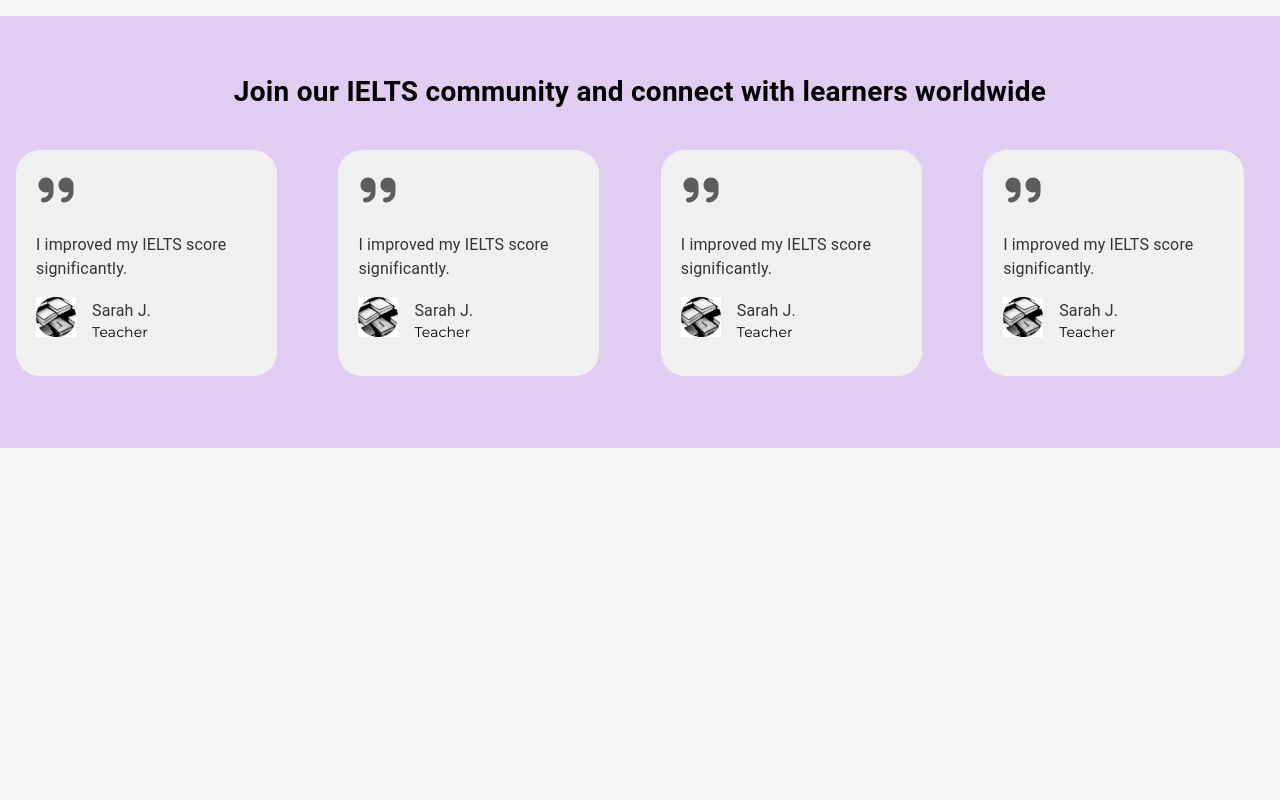
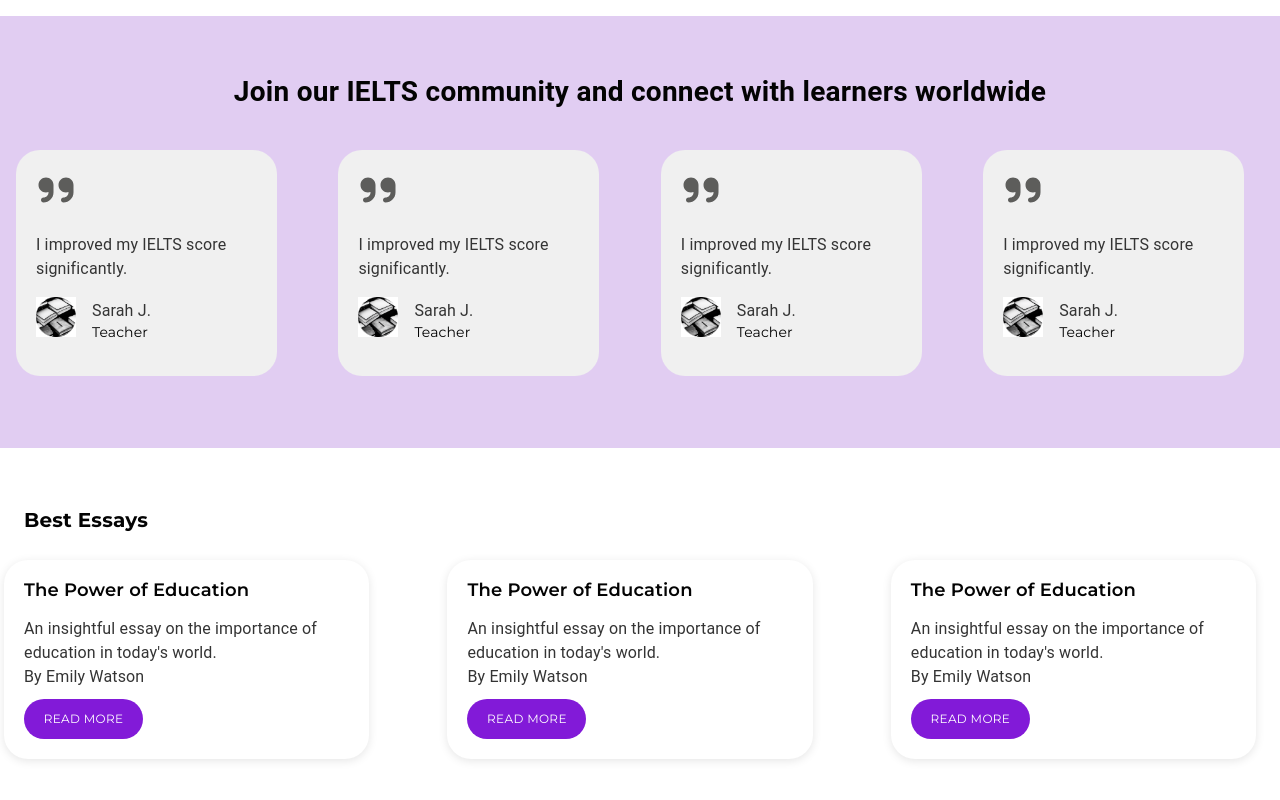
Before and after one commit to Sheeyx/ielts-master, a React (Create React App) app: page / in a window 1280 px wide. Shown: the part 1118-1918 px from the top of the page. Before the commit the page ends 1566 px from the top, so only its background shows below. Built offline with nearby package versions, Linux system fonts and the light colour scheme.

Commit message:
feat: develop best essays section of homePage

```diff
--- /dev/null
+++ b/src/app/screens/home/components/bestEssays/index.tsx
@@ -0,0 +1,35 @@
+import React from 'react';
+import { Box, Button, Container, Grid, Typography } from "@mui/material";
+import QuoteIcon from '../../../../../assets/icons/quote.svg';
+import Avatar from '../../../../../assets/photo/avatar.png';
+import "./styles.scss";
+
+export function BestEssays() {
+    return (
+        <div className='best-essays'>
+            <Container maxWidth="xl">
+                <Typography sx={{ textAlign: "left" }} className='title'>
+                    Best Essays
+                </Typography>
+                <Grid container className='box' justifyContent="space-between" spacing={2.5}>
+                    {[1, 2, 3].map((value) => (
+                        <Grid item xs={11} sm={5.5} md={3.5} key={value} className='card'>
+                            <Box sx={{mb: 2}}>
+                                <Typography className='text'>
+                                    The Power of Education
+                                </Typography>
+                            </Box>
+                            <Box>
+                                <Grid container className='info' alignItems="center">
+                                    <Typography className='heading'>An insightful essay on the importance of education in today's world.</Typography>
+                                    <Typography className='prof'>By Emily Watson</Typography>
+                                </Grid>
+                                <Button className='btn'>Read More</Button>
+                            </Box>
+                        </Grid>
+                    ))}
+                </Grid>
+            </Container>
+        </div>
+    );
+}
--- /dev/null
+++ b/src/app/screens/home/components/bestEssays/styles.scss
@@ -0,0 +1,64 @@
+.best-essays {
+    padding: 60px 0;
+    .title {
+        color: #030303;
+        font-size: 20px;
+        font-family: "Montserrat";
+        font-weight: 700;
+        line-height: 24px;
+        margin-bottom: 28px;
+    }
+
+    .card {
+        background-color: #ffffff;
+        border-radius: 24px;
+        box-shadow: 0px 2px 10px rgba(3,3,3,0.1);
+        padding: 20px;
+        width: 438px;
+        margin-top: 20px;
+
+        .text {
+            color: #030303;
+            font-size: 18px;
+            font-family: "Montserrat";
+            font-weight: 600;
+            line-height: 21px;
+
+            .info {
+                .heading {
+                    color: #030303;
+                    font-size: 16px;
+                    font-family: "Montserrat";
+                    font-weight: 400;
+                    line-height: 19px;
+                }
+
+                .prof{
+                    color: #030303;
+                    font-size: 16px;
+                    font-family: "Montserrat";
+                    font-weight: 400;
+                    line-height: 19px;
+                }
+            }
+        }
+
+        .btn {
+            cursor: pointer;
+            width: 119px;
+            height: 40px;
+            padding: 0px 8px;
+            border: 0;
+            box-sizing: border-box;
+            border-radius: 24px;
+            background-color: #821ad8 !important;
+            color: #ffffff;
+            font-size: 12px;
+            font-family: "Montserrat";
+            font-weight: 400;
+            line-height: 19px;
+            outline: none;
+            margin-top: 10px;
+        }
+      }
+}
--- a/src/app/screens/home/index.tsx
+++ b/src/app/screens/home/index.tsx
@@ -2,6 +2,7 @@ import { Container } from "@mui/material";
 import { HeroSection } from "./components/HeroSection";
 import { LearningTips } from "./components/learningTips";
 import { Community } from "./components/community";
+import { BestEssays } from "./components/bestEssays";
 // import { Essays } from "./essays";
 
 export function HomePage(){
@@ -10,7 +11,7 @@ export function HomePage(){
         <HeroSection/>
         <LearningTips/>
         <Community/>
-        {/* <Essays/> */}
+        <BestEssays/>
       </div>
     )
 
--- a/src/index.css
+++ b/src/index.css
@@ -1,3 +1,8 @@
+* {
+  margin: 0;
+  padding: 0;
+}
+
 body {
   margin: 0;
   font-family: -apple-system, BlinkMacSystemFont, 'Segoe UI', 'Roboto', 'Oxygen',
@@ -5,6 +10,7 @@ body {
     sans-serif;
   -webkit-font-smoothing: antialiased;
   -moz-osx-font-smoothing: grayscale;
+  background-color: #fff !important;
 }
 
 code {
```
